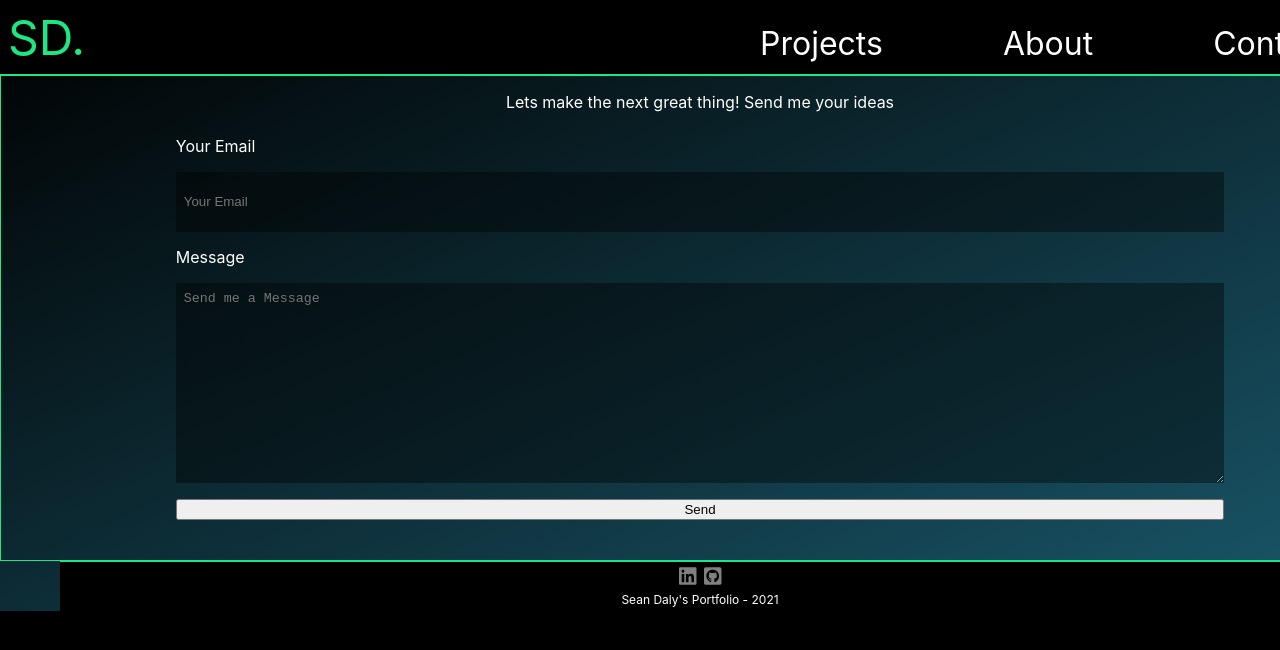
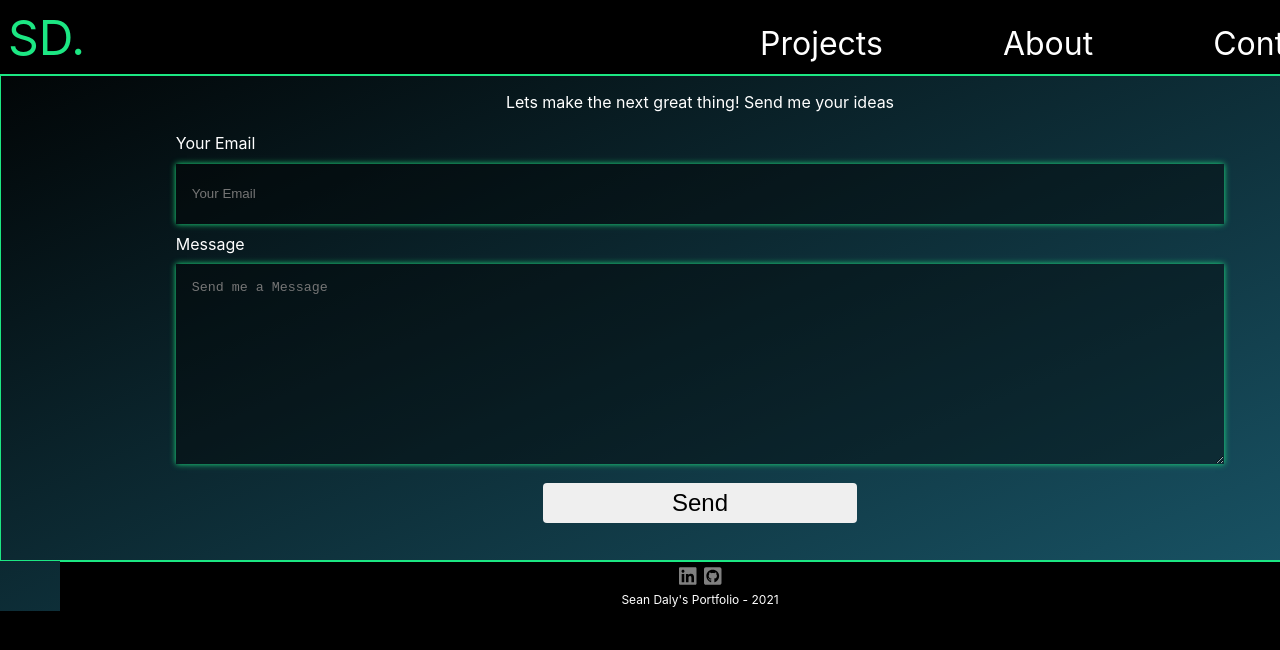
Before and after one commit to dals1791/Portfolio, a Next.js app: page /contact in a window 1280 px wide. Shown: the top 650 px of the page. Built offline with nearby package versions, Linux system fonts and the light colour scheme; no server answers.

Commit message:
added styling to contact form

```diff
--- a/components/contactForm/contactForm.module.css
+++ b/components/contactForm/contactForm.module.css
@@ -14,19 +14,37 @@
   height: 50vh;
 }
 .emailInput {
-    padding: 0 .5rem;
+    padding: 0 1rem;
   background: rgba(0, 0, 0, 0.4);
   border: none;
   height: 15%;
   color:rgba(28, 231, 131, 1);
+  box-shadow: 0px 0px 6px rgba(28, 231, 131, 1);
+  margin-bottom: .5rem 0;
+
 }
 .messageInput {
-  padding: 0.5rem;
+  padding: 1rem;
   background: rgba(0, 0, 0, 0.4);
   border: none;
   height: 50%;
   color: rgba(28, 231, 131, 1);
   text-align: top;
+  box-shadow: 0px 0px 6px rgba(28, 231, 131, 1);
+  margin-bottom: .5rem 0;
 }
 .submitButton {
+    width: 30%;
+    height: 10%;
+    margin:  0 auto;
+    margin-top: .5rem;
+    border-radius: .25rem;
+    border: none;
+    font-size: 1.5rem;
+    text-align: center;
 }
+.submitButton:hover, .submitButton:active{
+    background: rgb(0,0,0);
+    color: rgba(28, 231, 131, 1);
+    box-shadow: 0px 0px 24px rgba(0, 0, 0, 1);
+}
```
